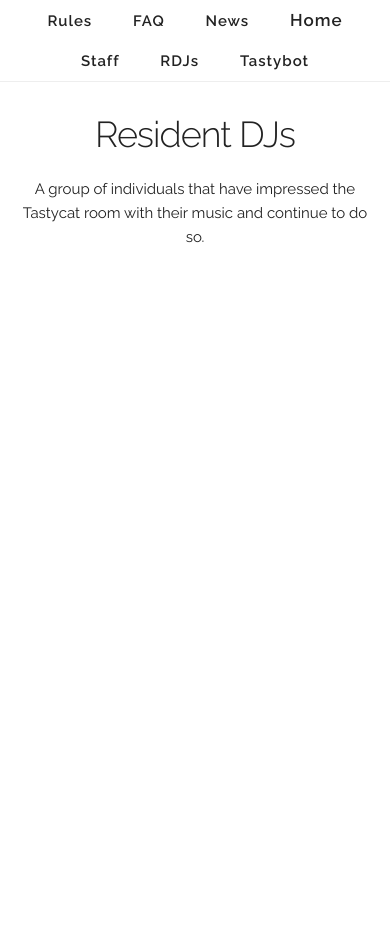
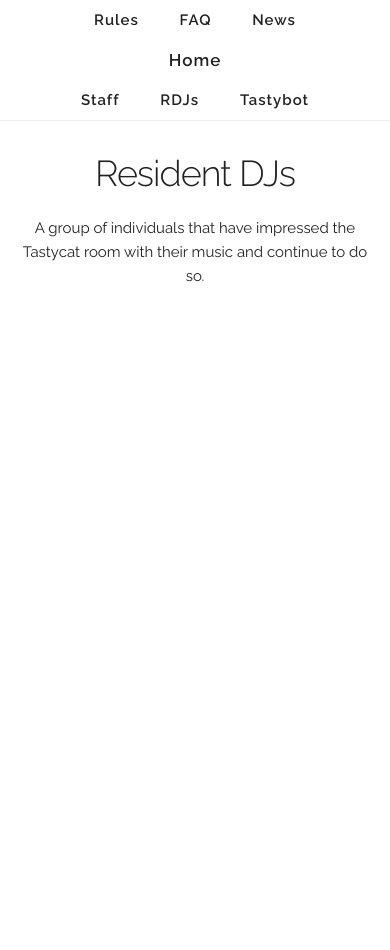
Before and after one commit to catsaretasty/catsaretasty.github.io, a Jekyll site: the page built from rdj/index.html, in a window 390 px wide. Built offline with Jekyll 4.4.1, drawn with Linux system fonts in a browser that asks for light colours.

Commit message:
update header for mobile devices

```diff
--- a/css/skeleton.css
+++ b/css/skeleton.css
@@ -146,6 +146,13 @@
     .container {
         width: 85%;
         padding: 0;
+    }
+}
+
+/* For devices smaller than 400px */
+@media (max-width: 700px) {
+    #navbar li.home {
+        display:block;
     }
 }
 
```
